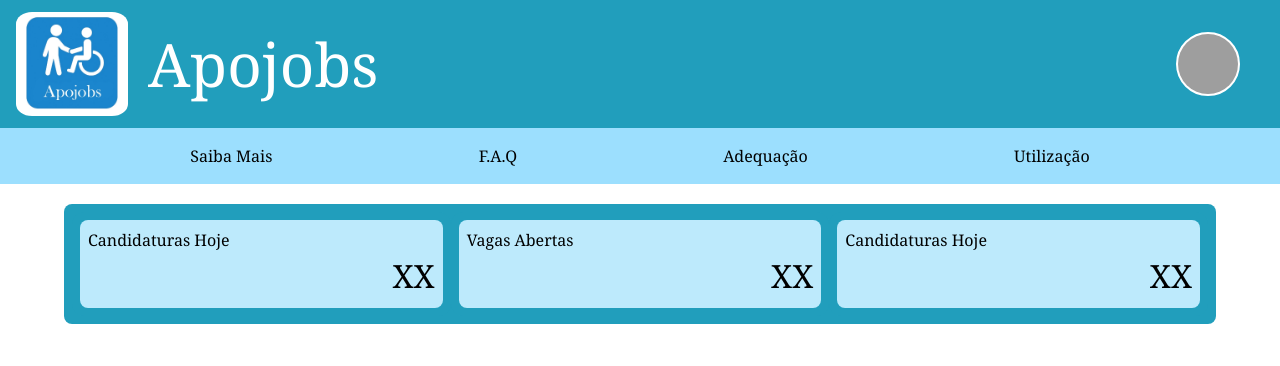
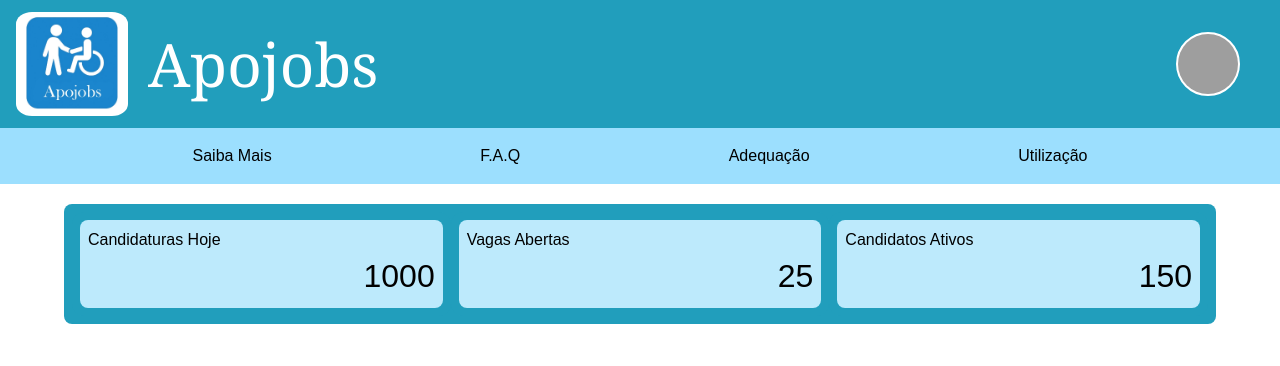
Before and after one commit to t4Facef/tic-2025-front, a React (Create React App) app: page /usuarios/empresas/1/dashboard in a window 1280 px wide. Shown: the top 366 px of the page. Built offline with nearby package versions, Linux system fonts and the light colour scheme; grey boxes are pictures that could not be loaded.

Commit message:
Implementação inicial da feature experimental

```diff
--- a/src/components/content/statistic_box.tsx
+++ b/src/components/content/statistic_box.tsx
@@ -1,17 +1,42 @@
-import { ReactNode } from "react";
+import { ReactNode, useState, useEffect } from "react";
 
 interface StatisticBoxProps {
     title: string;
     children: ReactNode;
+    animation?: boolean;
+    finalValue?: number;
 }
 
-export default function StatisticBox({title ,children}: StatisticBoxProps){
+export default function StatisticBox({title, children, animation = false, finalValue = 0}: StatisticBoxProps){
+    const [currentValue, setCurrentValue] = useState(0);
+
+    useEffect(() => {
+        if (animation && finalValue > 0) {
+            // Pequeno delay para garantir que execute após carregamento
+            const startDelay = setTimeout(() => {
+                const duration = 2000; // 2 segundos fixos
+                const interval = duration / finalValue; // Calcula intervalo baseado no valor
+                let count = 0;
+
+                const timer = setInterval(() => {
+                    count++;
+                    setCurrentValue(count);
+                    if (count >= finalValue) {
+                        clearInterval(timer);
+                    }
+                }, interval);
+            }, 500); // Espera 500ms após carregar
+
+            return () => clearTimeout(startDelay);
+        }
+    }, [animation, finalValue]);
+
     return (
         <div className="bg-blue2 p-2 flex-1 rounded-xl">
             <div className="bg-blue1 p-2 rounded-lg">
                 {title}
                 <p className="flex justify-end text-[32px]">
-                    {children}
+                    {animation ? currentValue : children}
                 </p>
             </div>
         </div>
--- a/src/components/structure/nav_element.tsx
+++ b/src/components/structure/nav_element.tsx
@@ -8,6 +8,6 @@
 
 export default function NavElement({link, children}: navElementProps){
     return (
-        <Link className="p-4" to={link}>{children}</Link>
+        <Link className="p-4 hover:bg-blue1" to={link}>{children}</Link>
     )
 }
--- a/src/index.css
+++ b/src/index.css
@@ -7,5 +7,5 @@
 }
 
 body {
-  font-family: Georgia, serif;
+  font-family: arial, serif;
 }
--- a/src/pages/company_dashboard.tsx
+++ b/src/pages/company_dashboard.tsx
@@ -10,9 +10,9 @@
             <div className="flex flex-col">
                 <div className="flex flex-col w-[72rem] bg-blue2 p-2 mt-5 rounded-lg">
                     <div className="flex justify-between">
-                        <StatisticBox title="Candidaturas Hoje">XX</StatisticBox>
-                        <StatisticBox title="Vagas Abertas">XX</StatisticBox>
-                        <StatisticBox title="Candidaturas Hoje">XX</StatisticBox>
+                        <StatisticBox title="Candidaturas Hoje" animation={true} finalValue={1000}>1000</StatisticBox>
+                        <StatisticBox title="Vagas Abertas" animation={true} finalValue={25}>25</StatisticBox>
+                        <StatisticBox title="Candidatos Ativos" animation={true} finalValue={150}>150</StatisticBox>
                     </div>
                 </div>
                 <p className="pt-12">Vagas Recentes</p>
```
